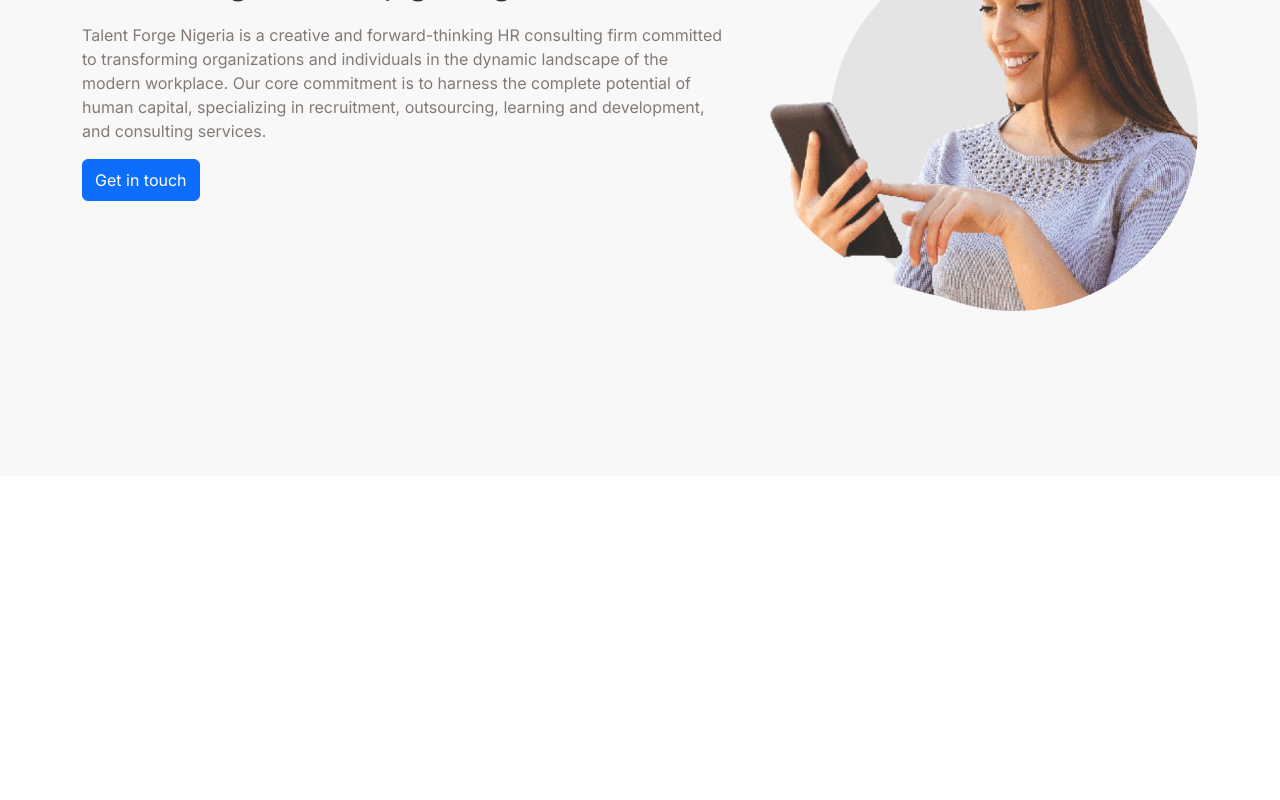
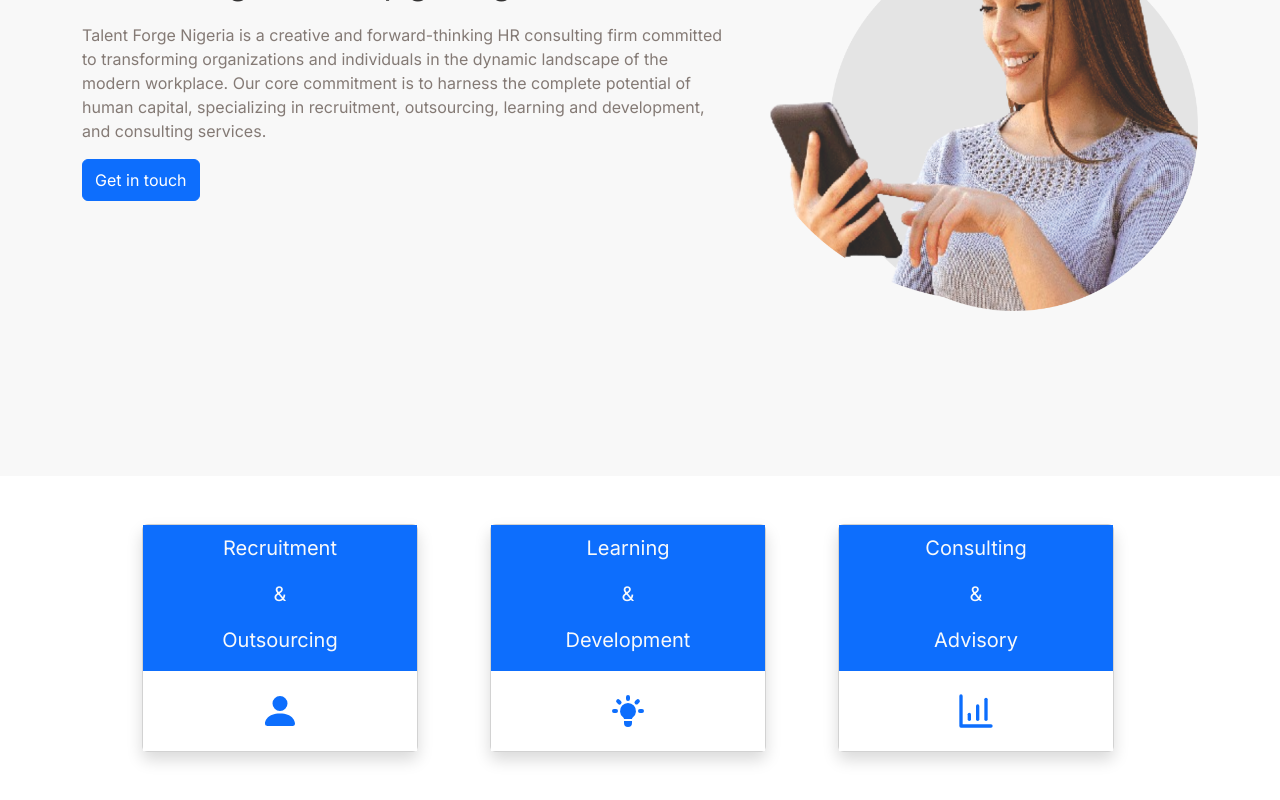
Before and after one commit to Jerryemmanuel01/Talent-Forge, a React (Vite) app: page / in a window 1280 px wide. Shown: the part 334-1134 px from the top of the page. Before the commit the page ends 810 px from the top, so only its background shows below. Built offline with nearby package versions, Linux system fonts and the light colour scheme.

Commit message:
intro section completed and react icons installed

```diff
--- a/package.json
+++ b/package.json
@@ -13,7 +13,8 @@
     "bootstrap": "^5.3.2",
     "react": "^18.2.0",
     "react-bootstrap": "^2.10.1",
-    "react-dom": "^18.2.0"
+    "react-dom": "^18.2.0",
+    "react-icons": "^5.0.1"
   },
   "devDependencies": {
     "@types/react": "^18.2.55",
--- a/src/App.jsx
+++ b/src/App.jsx
@@ -1,11 +1,13 @@
 import NavBar from './components/NavBar'
 import Home from './home/Home'
+import Intro from './home/Intro'
 
 function App() {
   return (
     <>
       <NavBar/>
       <Home />
+      <Intro />
     </>
   )
 }
--- a/src/home/Intro.jsx
+++ b/src/home/Intro.jsx
@@ -0,0 +1,52 @@
+import React from 'react'
+import { BsPersonFill } from "react-icons/bs";
+import { HiLightBulb } from "react-icons/hi";
+import { LuBarChart4 } from "react-icons/lu";
+
+const Intro = () => {
+  return (
+    <div className="container my-5">
+      {/* <div className="intro-head"><h2 className="head-txt"></h2></div> */}
+      <div className="row justify-content-center gap-5 container">
+        <div style={{ width: 300 }}>
+          <div className="card shadow">
+            <div className=" fs-5 text-light pt-2 bg-primary d-flex flex-column align-items-center justify-content-center">
+              <p>Recruitment</p>
+              <p>&</p>
+              <p>Outsourcing</p>
+            </div>
+            <div className=" fs-5 intro-icon-div bg-white d-flex flex-column align-items-center justify-content-center">
+              <BsPersonFill className="fs-1 text-primary" />
+            </div>
+          </div>
+        </div>
+        <div style={{ width: 300 }}>
+          <div className="card shadow col-md-12">
+            <div className=" fs-5 text-light pt-2 bg-primary d-flex flex-column align-items-center justify-content-center">
+              <p>Learning</p>
+              <p>&</p>
+              <p>Development</p>
+            </div>
+            <div className=" fs-5 intro-icon-div bg-white d-flex flex-column align-items-center justify-content-center">
+              <HiLightBulb className="fs-1 text-primary" />
+            </div>
+          </div>
+        </div>
+        <div style={{ width: 300 }}>
+          <div className="card shadow">
+            <div className=" fs-5 text-light pt-2 bg-primary d-flex flex-column align-items-center justify-content-center">
+              <p>Consulting</p>
+              <p>&</p>
+              <p>Advisory</p>
+            </div>
+            <div className=" fs-5 intro-icon-div bg-white d-flex flex-column align-items-center justify-content-center">
+              <LuBarChart4 className="fs-1 text-primary" />
+            </div>
+          </div>
+        </div>
+      </div>
+    </div>
+  );
+}
+
+export default Intro
--- a/src/index.css
+++ b/src/index.css
@@ -27,7 +27,7 @@
 .home--sec{
   background: #f8f8f8;
   width: 100%;
-  height: 90vh;
+  min-height: 90vh;
 }
 .home--row{
   padding-top: 6rem ;
@@ -45,3 +45,11 @@
 .hero--desc{
   color: #847a75;
 }
+
+
+/* into section */
+
+.intro-icon-div{
+  height: 5rem;
+  font-size: 50px;
+}
```
Also changed, not shown: 1 other file (tests, documents, lock files or other folders).
